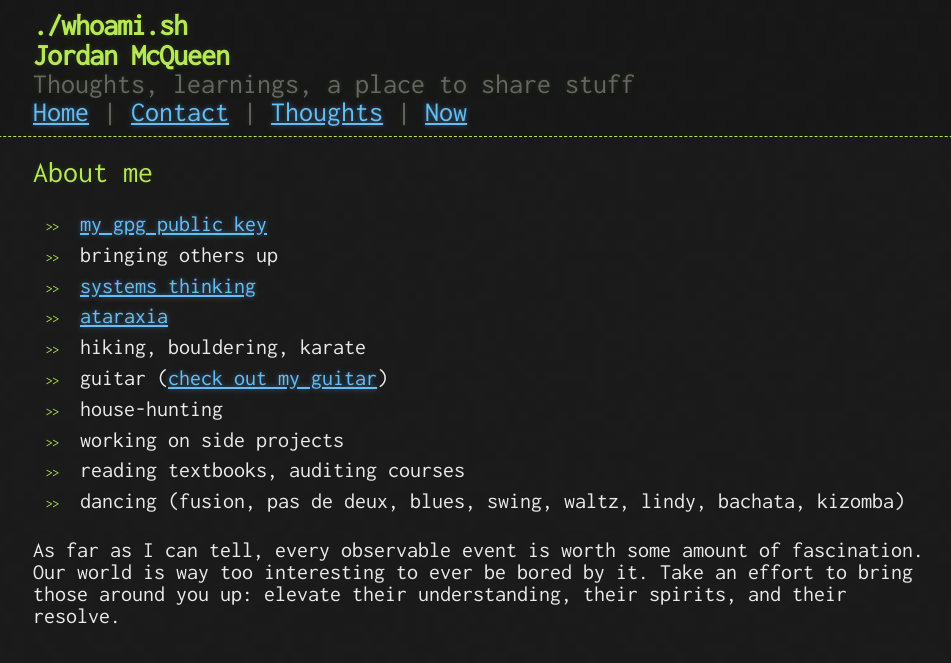
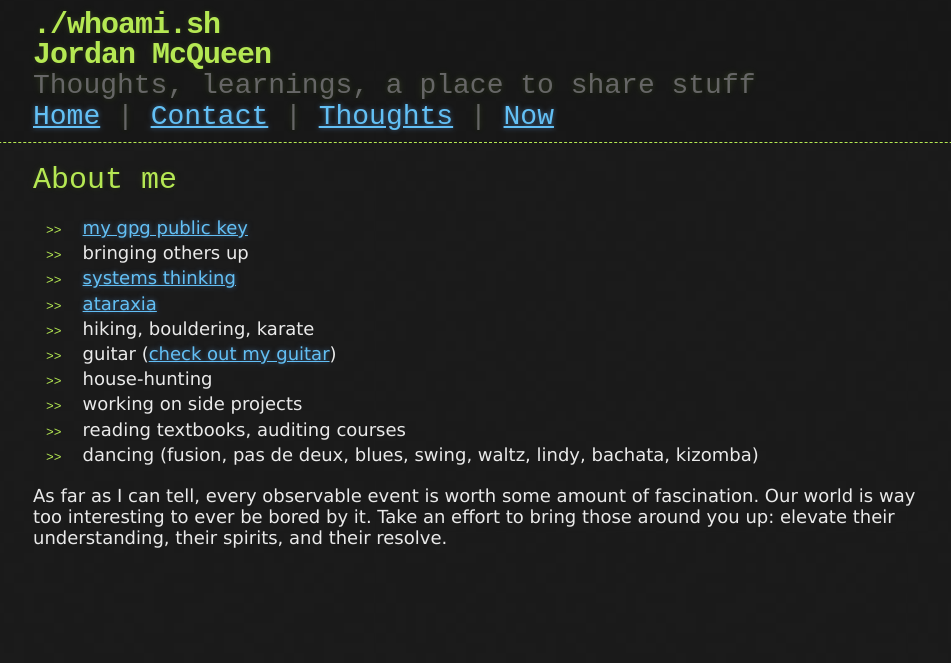
Before and after one commit to mcqueenjordan/mcqueenjordan.github.io, a Jekyll site: the page built from index.md, in a window 1280 px wide. Shown: the top 663 px of the page, without its empty margins (157-1108 px from the left). Built offline with Jekyll 4.4.1, drawn with Linux system fonts in a browser that asks for light colours; our own code applies the rules of GitHub Pages for plain Markdown files.

Commit message:
update style; remove google font

```diff
--- a/_layouts/default.html
+++ b/_layouts/default.html
@@ -3,8 +3,8 @@
   <head>
     <meta charset='utf-8'>
     <meta http-equiv="X-UA-Compatible" content="chrome=1">
+    <link href="/favicon.ico" type="image/x-icon" rel="icon" />
     <meta name="viewport" content="width=device-width, initial-scale=1">
-    <link href="https://fonts.googleapis.com/css?family=Inconsolata" rel="stylesheet">
     <link rel="stylesheet" href="{{ '/assets/css/style.css?v=' | append: site.css_version | relative_url }}">
     <title>{{ site.title }}</title>
   </head>
--- a/_sass/jekyll-theme-hacker.scss
+++ b/_sass/jekyll-theme-hacker.scss
@@ -5,9 +5,9 @@ body {
   padding: 0;
   background: #151515 url("../images/bkg.png") 0 0;
   color: #eaeaea;
-  font-size: 22px;
-  line-height: 1;
-  font-family: 'Inconsolata', monospace;
+  font-size: 18px;
+  line-height: normal;
+  font-family: 'Verdana';
 }
 
 /* General & 'Reset' Stuff */
```
